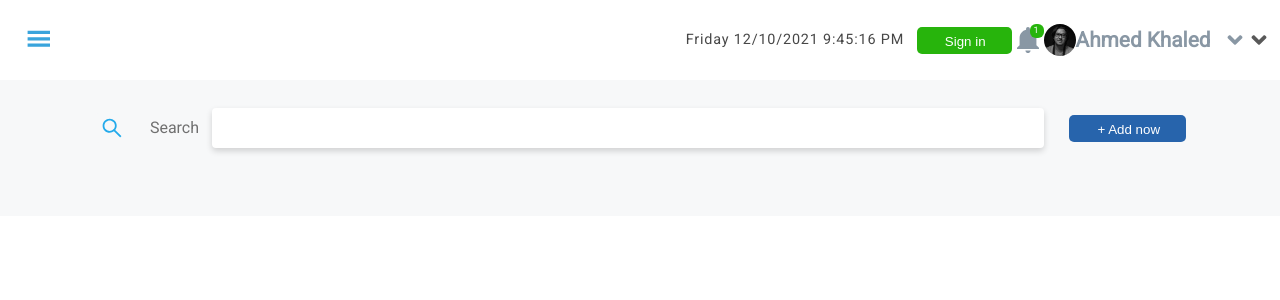
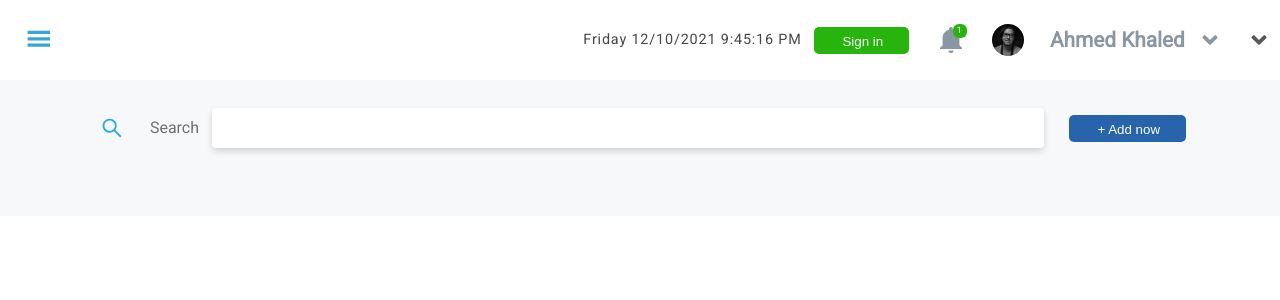
Before and after one commit to targerian/Arabic-Localizer, a React (Create React App) app: page / in a window 1280 px wide. Shown: the top 300 px of the page. Built offline with nearby package versions, Linux system fonts and the light colour scheme.

Commit message:
adjusted spacing between navbar elements

```diff
--- a/src/navbar/Navbar.css
+++ b/src/navbar/Navbar.css
@@ -20,6 +20,7 @@
   display: flex;
   align-items: center;
   justify-content: center;
+  gap: 2vw;
 }
 .now-date {
   font-size: 0.9rem;
```
